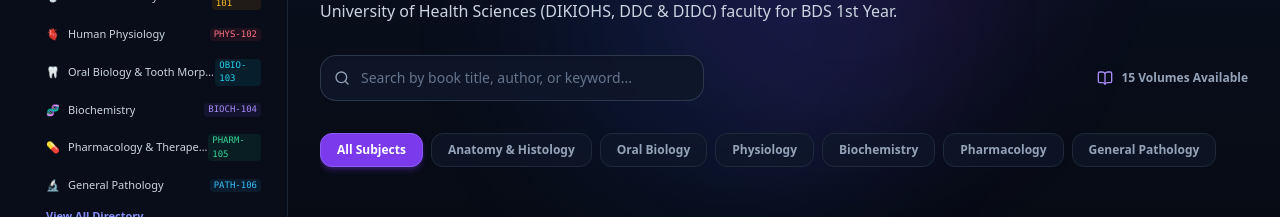
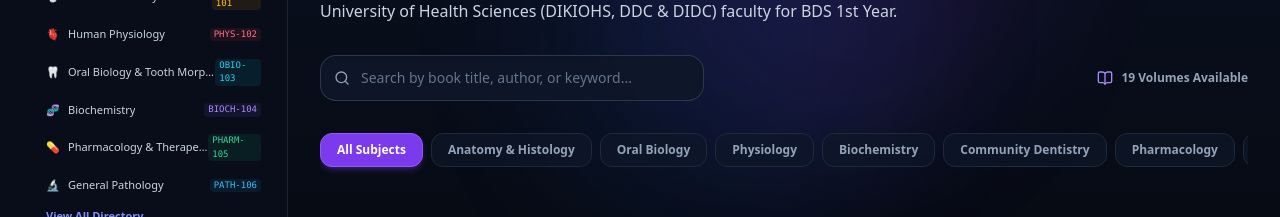
Before and after one commit to mkazkhan28/mulbureymind-, a Next.js app: page /books in a window 1280 px wide. Shown: the part 299-516 px from the top of the page. Built offline with nearby package versions, Linux system fonts and the light colour scheme.

Commit message:
Add Physiology and Community Dentistry textbooks with dedicated Drive IDs

```diff
--- a/src/app/books/page.tsx
+++ b/src/app/books/page.tsx
@@ -171,13 +171,13 @@ const BOOKS_DATA: BookItem[] = [
     premium: false,
   },
 
-  // ── PHYSIOLOGY BOOKS (ADDITIONAL DUHS REFERENCES) ──
+  // ── PHYSIOLOGY BOOKS (DUHS REFERENCES) ──
   {
     id: "phys-book-1",
     title: "Guyton and Hall Textbook of Medical Physiology",
-    edition: "14th Edition",
+    edition: "14th International Edition",
     authors: "John E. Hall / Michael E. Hall",
-    driveId: "PASTE_GUYTON_PDF_ID",
+    driveId: "1vzbzGklA-aqN5zNxgJCxf76LEB0P7gX7",
     subjectId: "phys",
     subjectName: "Human Physiology",
     subjectColor: "text-rose-400",
@@ -185,6 +185,22 @@ const BOOKS_DATA: BookItem[] = [
     coverGradient: "from-rose-950/80 via-rose-900/40 to-slate-900",
     description: "Core curriculum text for cardiovascular dynamics, membrane potentials, and renal acid-base balance.",
     topicsCovered: ["Membrane Physiology", "Heart & Circulation", "Hemostasis & Coagulation", "Renal Clearance"],
+    isHighYield: true,
+    premium: false,
+  },
+  {
+    id: "phys-book-2",
+    title: "Ganong's Review of Medical Physiology",
+    edition: "26th Edition",
+    authors: "Kim E. Barrett / Susan M. Barman",
+    driveId: "14yQwAOBD-ZuO5dUXGC9a23h1BHqoFe8X",
+    subjectId: "phys",
+    subjectName: "Human Physiology",
+    subjectColor: "text-rose-400",
+    badgeColor: "bg-rose-950/60 border-rose-700/50 text-rose-300",
+    coverGradient: "from-rose-900/60 via-slate-900 to-slate-950",
+    description: "High-yield functional correlations, respiratory mechanics, nerve-muscle physiology, and endocrine axis.",
+    topicsCovered: ["Nerve & Muscle", "Endocrine Pancreas", "Respiratory Gas Exchange", "Autonomic Control"],
     isHighYield: true,
     premium: false,
   },
@@ -257,21 +273,69 @@ const BOOKS_DATA: BookItem[] = [
     premium: false,
   },
 
-  // ── PATHOLOGY BOOKS ──
+  // ── COMMUNITY DENTISTRY BOOKS ──
   {
-    id: "path-book-1",
-    title: "Robbins Basic Pathology",
-    edition: "10th Edition",
-    authors: "Vinay Kumar / Abul K. Abbas / Jon C. Aster",
-    driveId: "PASTE_ROBBINS_PDF_ID",
-    subjectId: "path",
-    subjectName: "General Pathology",
-    subjectColor: "text-blue-400",
-    badgeColor: "bg-blue-950/60 border-blue-700/50 text-blue-300",
-    coverGradient: "from-blue-950/80 via-blue-900/40 to-slate-900",
-    description: "Cell injury mechanisms, acute/chronic inflammation, hemodynamic disorders, and neoplasia fundamentals.",
-    topicsCovered: ["Cellular Adaptations", "Acute Inflammation", "Thrombosis & Shock", "Tumor Biology"],
+    id: "comm-book-1",
+    title: "Sobers' Community Dentistry",
+    edition: "DUHS Curriculum Recommended",
+    authors: "BDS Preventive & Community Dentistry Panel",
+    driveId: "1K0FYkp3hBOISWT_IRLaCmIJzvyWm0Ijy",
+    subjectId: "comm-dent",
+    subjectName: "Community Dentistry",
+    subjectColor: "text-teal-400",
+    badgeColor: "bg-teal-950/60 border-teal-700/50 text-teal-300",
+    coverGradient: "from-teal-950/80 via-teal-900/40 to-slate-900",
+    description: "Standard primary guide for dental public health, oral health epidemiology, biostatistics, and healthcare delivery in Pakistan.",
+    topicsCovered: ["Epidemiology of Oral Diseases", "Dental Caries Indices (DMFT)", "Periodontal Indices", "Public Health Programs"],
     isHighYield: true,
+    premium: false,
+  },
+  {
+    id: "comm-book-2",
+    title: "Peter's Essentials of Preventive and Community Dentistry",
+    edition: "Updated Edition",
+    authors: "Soben Peter",
+    driveId: "1QthpWFQfgtHvQJIVRRFLv4mwyOVMEZT6",
+    subjectId: "comm-dent",
+    subjectName: "Community Dentistry",
+    subjectColor: "text-teal-400",
+    badgeColor: "bg-teal-950/60 border-teal-700/50 text-teal-300",
+    coverGradient: "from-teal-900/60 via-slate-900 to-slate-950",
+    description: "Comprehensive dental public health concepts including water fluoridation, preventive dentistry protocols, and oral hygiene aids.",
+    topicsCovered: ["Fluorides in Dentistry", "Pit & Fissure Sealants", "Infection Control in Clinics", "Health Education"],
+    isHighYield: true,
+    premium: false,
+  },
+  {
+    id: "comm-book-3",
+    title: "Textbook of Preventive and Community Dentistry",
+    edition: "Clinical Public Health Edition",
+    authors: "SS Hiremath",
+    driveId: "1_-AAdRthRAspfTLGSV-nardRe6MR6jX6",
+    subjectId: "comm-dent",
+    subjectName: "Community Dentistry",
+    subjectColor: "text-teal-400",
+    badgeColor: "bg-teal-950/60 border-teal-700/50 text-teal-300",
+    coverGradient: "from-teal-950/70 via-stone-900 to-slate-900",
+    description: "In-depth resource on biostatistics, sample design, research methodology, and community survey procedures.",
+    topicsCovered: ["Biostatistics & Sampling", "Survey Methods (WHO Pathfinder)", "Occupational Hazards", "Dental Ethics"],
+    isHighYield: true,
+    premium: false,
+  },
+  {
+    id: "comm-book-4",
+    title: "Community Dentistry Review & Question Bank",
+    edition: "Exam Prep Guide",
+    authors: "Dental Public Health Faculty",
+    driveId: "1cL08qPHvhGHOVd2b7yzCwSDbB-dQyhuD",
+    subjectId: "comm-dent",
+    subjectName: "Community Dentistry",
+    subjectColor: "text-teal-400",
+    badgeColor: "bg-teal-950/60 border-teal-700/50 text-teal-300",
+    coverGradient: "from-teal-900/50 via-slate-900 to-slate-950",
+    description: "High-yield review manual, viva questions, and scenario-based problems for practical examinations and theory send-ups.",
+    topicsCovered: ["Indices Calculation", "Field Programs", "Health Planning Cycle", "Nutrition and Oral Health"],
+    isHighYield: false,
     premium: false,
   }
 ];
@@ -282,6 +346,7 @@ const SUBJECT_FILTER_LIST = [
   { id: "oral-bio", name: "Oral Biology" },
   { id: "phys", name: "Physiology" },
   { id: "biochem", name: "Biochemistry" },
+  { id: "comm-dent", name: "Community Dentistry" },
   { id: "pharm", name: "Pharmacology" },
   { id: "path", name: "General Pathology" }
 ];
```
